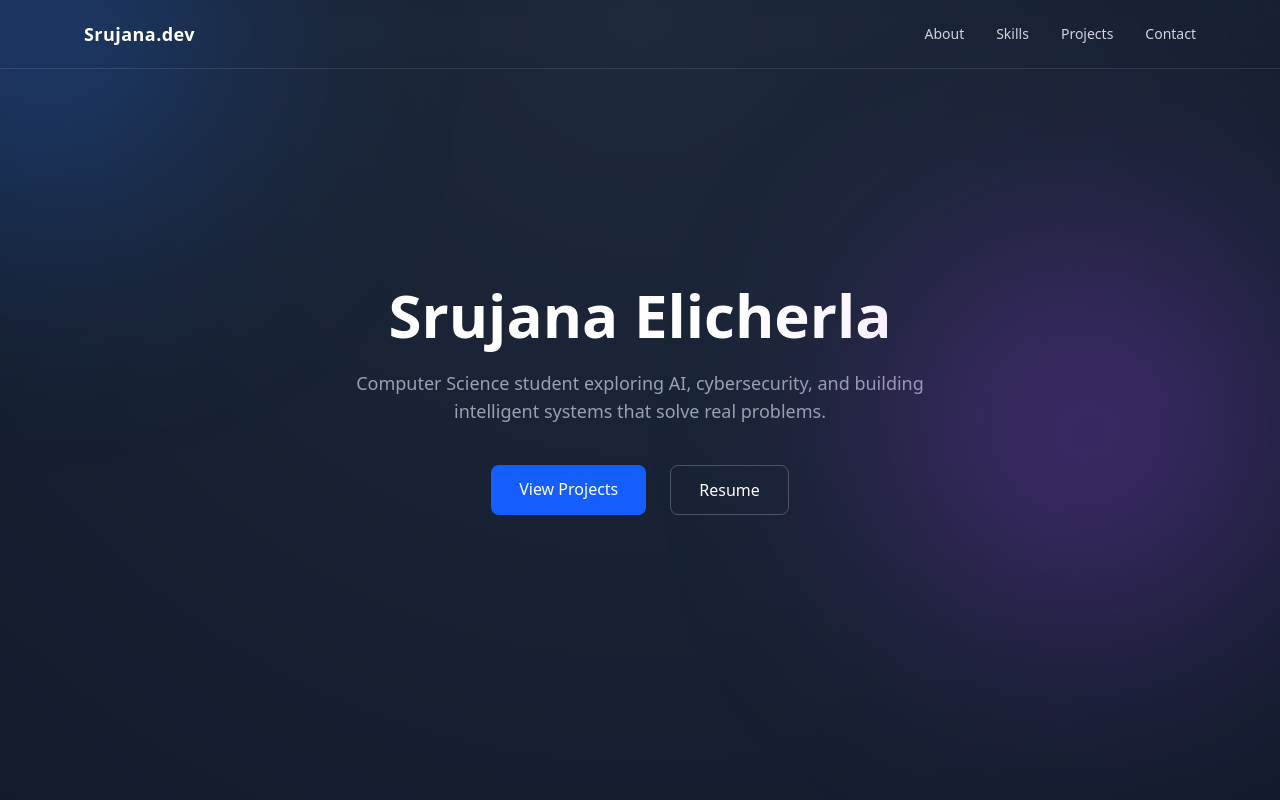
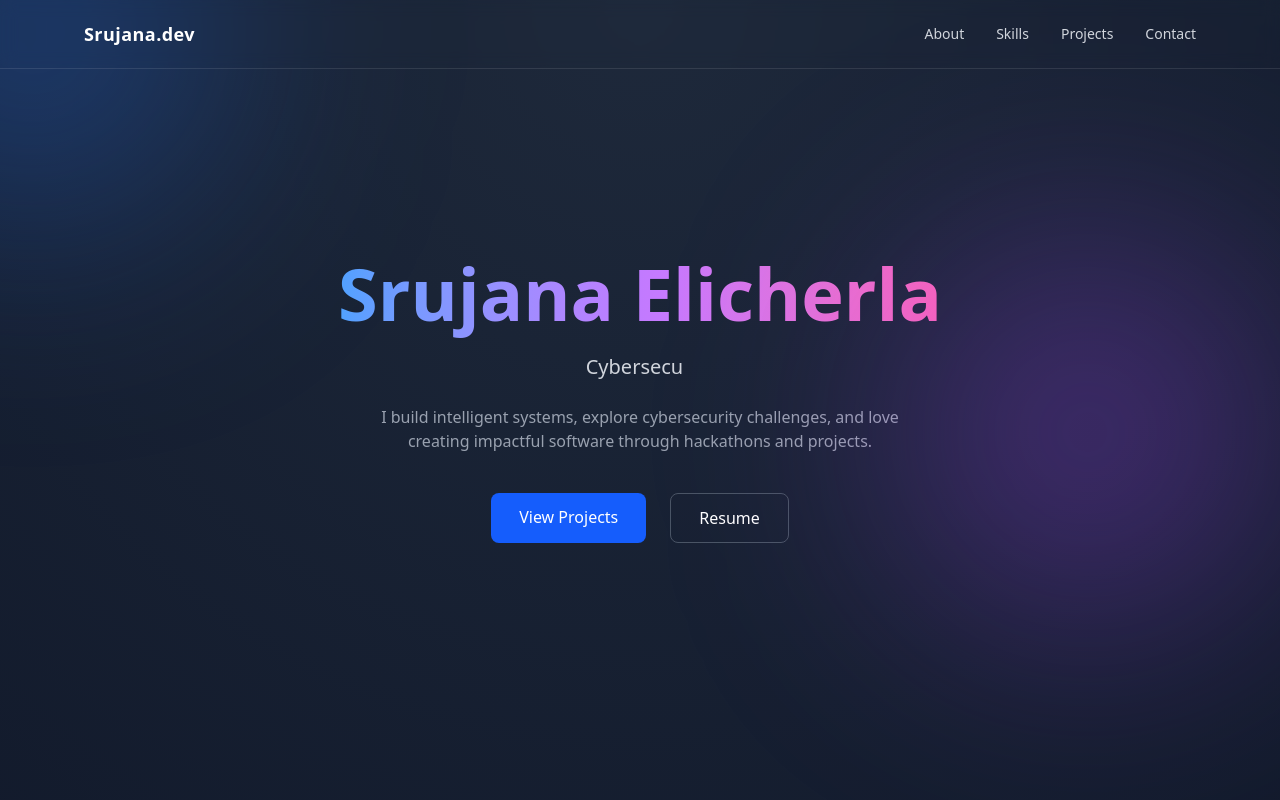
Before and after one commit to srujanaelicherla/srujanaelicherla-portfolio, a React (Vite) app: page / in a window 1280 px wide. Shown: the top 800 px of the page. Built offline with nearby package versions, Linux system fonts and the light colour scheme.

Commit message:
Improved hero section

```diff
--- a/package.json
+++ b/package.json
@@ -15,6 +15,7 @@
     "lucide-react": "^0.577.0",
     "react": "^19.2.0",
     "react-dom": "^19.2.0",
+    "react-type-animation": "^3.2.0",
     "tailwindcss": "^4.2.1"
   },
   "devDependencies": {
--- a/src/components/Hero.tsx
+++ b/src/components/Hero.tsx
@@ -1,4 +1,5 @@
 import { motion } from "framer-motion"
+import { TypeAnimation } from "react-type-animation"
 
 export default function Hero() {
   return (
@@ -7,23 +8,37 @@ export default function Hero() {
       <div>
 
         <motion.h1
-          initial={{opacity:0, y:40}}
-          animate={{opacity:1, y:0}}
-          transition={{duration:0.8}}
-          className="text-6xl font-bold mb-6"
+          initial={{ opacity: 0, y: 40 }}
+          animate={{ opacity: 1, y: 0 }}
+          transition={{ duration: 0.8 }}
+          className="text-6xl md:text-7xl font-bold mb-6"
         >
-          Srujana Elicherla
+          <span className="bg-gradient-to-r from-blue-400 via-purple-400 to-pink-400 text-transparent bg-clip-text">
+            Srujana Elicherla
+          </span>
         </motion.h1>
 
-        <motion.p
-          initial={{opacity:0}}
-          animate={{opacity:1}}
-          transition={{delay:0.4}}
-          className="text-gray-400 text-lg max-w-xl mx-auto"
-        >
-          Computer Science student exploring AI, cybersecurity,
-          and building intelligent systems that solve real problems.
-        </motion.p>
+        <TypeAnimation
+          sequence={[
+            "AI Enthusiast",
+            1500,
+            "Cybersecurity Learner",
+            1500,
+            "Hackathon Builder",
+            1500,
+            "Computer Science Student",
+            1500,
+          ]}
+          wrapper="span"
+          speed={50}
+          repeat={Infinity}
+          className="text-xl text-gray-300"
+        />
+
+        <p className="text-gray-400 max-w-xl mx-auto mt-6">
+          I build intelligent systems, explore cybersecurity challenges,
+          and love creating impactful software through hackathons and projects.
+        </p>
 
         <div className="mt-10 flex justify-center gap-6">
 
```
Also changed, not shown: 1 other file (tests, documents, lock files or other folders).
